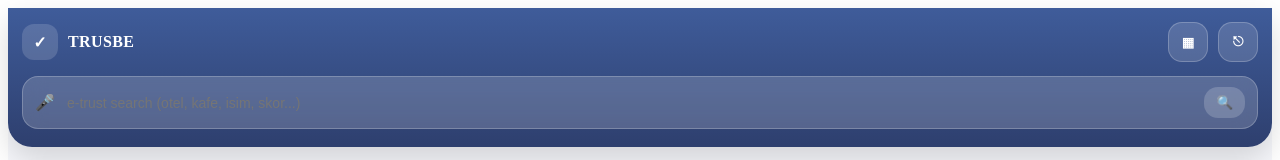
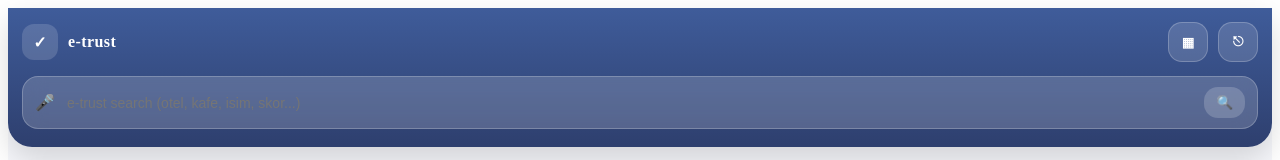
Before and after one commit to skp24piroglu-art/trustai, a React (Vite) app: page / in a window 1280 px wide. Shown: the top 160 px of the page. Built offline with nearby package versions, Linux system fonts and the light colour scheme; sample sign-in values are in the browser's storage.

Commit message:
deploy: update UI

```diff
--- a/src/pages/Home.tsx
+++ b/src/pages/Home.tsx
@@ -1,10 +1,9 @@
 import { useMemo, useState } from "react";
+import CategoriesOverlay from "../components/CategoriesOverlay";
 import { useNavigate } from "react-router-dom";
-import CategoriesOverlay from "../components/CategoriesOverlay";
 
 export default function Home() {
   const nav = useNavigate();
-
   const [categoriesOpen, setCategoriesOpen] = useState(false);
   const [query, setQuery] = useState("");
   const [selectedCategory, setSelectedCategory] = useState<string | null>(null);
@@ -27,7 +26,13 @@ export default function Home() {
   }, [query]);
 
   return (
-    <div style={{ minHeight: "100vh", background: "#f6f7fb", paddingBottom: 72 }}>
+    <div
+      style={{
+        minHeight: "100vh",
+        background: "#f6f7fb",
+        paddingBottom: 72,
+      }}
+    >
       {/* Top header */}
       <div
         style={{
@@ -53,13 +58,12 @@ export default function Home() {
               placeItems: "center",
               fontWeight: 900,
             }}
-            title="TRUSBE"
+            title="Trusbe"
           >
             ✓
           </div>
 
-          {/* ✅ TRUSBE başlık */}
-          <div style={{ fontWeight: 900, letterSpacing: 0.4 }}>TRUSBE</div>
+          <div style={{ fontWeight: 900, letterSpacing: 0.4 }}>e-trust</div>
 
           <div style={{ flex: 1 }} />
 
@@ -158,7 +162,7 @@ export default function Home() {
 
         {/* Selected category chip */}
         {selectedCategory ? (
-          <div style={{ marginTop: 10, display: "flex", gap: 8, flexWrap: "wrap" }}>
+          <div style={{ marginTop: 10, display: "flex", gap: 8 }}>
             <div
               style={{
                 padding: "8px 12px",
@@ -192,9 +196,21 @@ export default function Home() {
 
       {/* Content */}
       <div style={{ padding: 14 }}>
-        <SectionCard icon="✅" title="Bee’nin Seçimleri" desc="Bölgenizdeki en güvenilir öneriler burada." />
-        <SectionCard icon="🥇" title="Best of Ever" desc="En yüksek güven puanlı yerler." />
-        <SectionCard icon="🏆" title="Top 10 Liste" desc="Kategoriye göre en güvenilir 10." />
+        <SectionCard
+          icon="✅"
+          title="Bee’nin Seçimleri"
+          desc="Bölgenizdeki en güvenilir öneriler burada."
+        />
+        <SectionCard
+          icon="🥇"
+          title="Best of Ever"
+          desc="En yüksek güven puanlı yerler."
+        />
+        <SectionCard
+          icon="🏆"
+          title="Top 10 Liste"
+          desc="Kategoriye göre en güvenilir 10."
+        />
       </div>
 
       {/* Bottom nav (demo) */}
@@ -230,7 +246,15 @@ export default function Home() {
   );
 }
 
-function SectionCard({ icon, title, desc }: { icon: string; title: string; desc: string }) {
+function SectionCard({
+  icon,
+  title,
+  desc,
+}: {
+  icon: string;
+  title: string;
+  desc: string;
+}) {
   return (
     <div
       style={{
```
